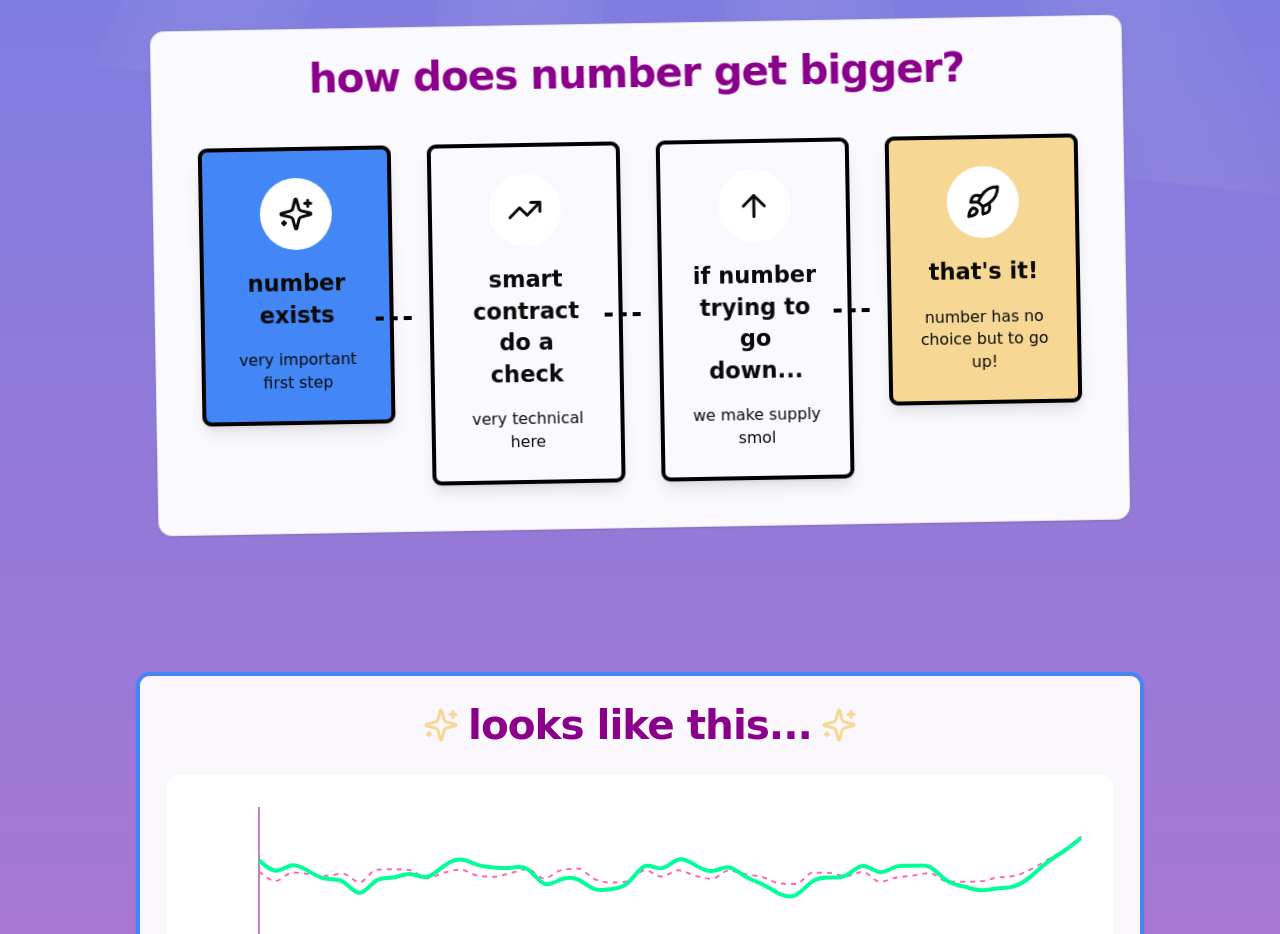
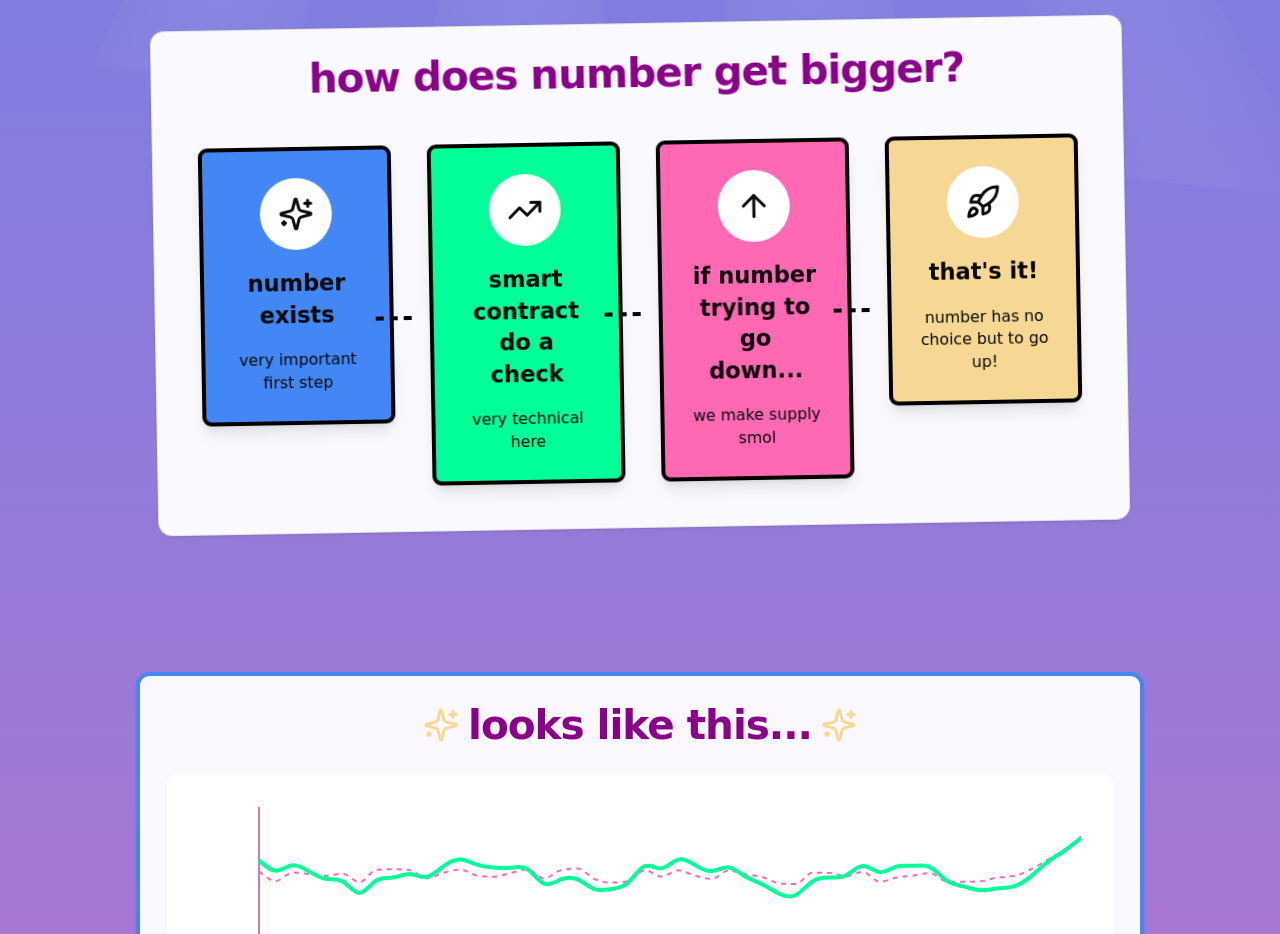
Before and after one commit to skyf0xx/number-always-bigger, a Next.js app: page / in a window 1280 px wide. Shown: the part 1500-2434 px from the top of the page. Built offline with nearby package versions, Linux system fonts and the light colour scheme; a web font is replaced by a local one.

Commit message:
fix: color classes

```diff
--- a/pages/sections/how-it-works.tsx
+++ b/pages/sections/how-it-works.tsx
@@ -49,7 +49,15 @@ const HowItWorks: React.FC = () => {
                         {steps.map((step, index) => (
                             <div key={index} className="group relative">
                                 <div
-                                    className={`bg-${step.color} rounded-lg p-6 transform transition-all duration-300 hover:scale-105 hover:rotate-2 border-4 border-black shadow-lg`}
+                                    className={`rounded-lg p-6 transform transition-all duration-300 hover:scale-105 hover:rotate-2 border-4 border-black shadow-lg ${
+                                        step.color === 'meme-blue'
+                                            ? 'bg-meme-blue'
+                                            : step.color === 'crypto-green'
+                                            ? 'bg-crypto-green'
+                                            : step.color === 'floor-pink'
+                                            ? 'bg-floor-pink'
+                                            : 'bg-moon-yellow'
+                                    }`}
                                 >
                                     <div className="flex flex-col items-center text-center space-y-4">
                                         <div className="bg-white rounded-full p-4">
```
